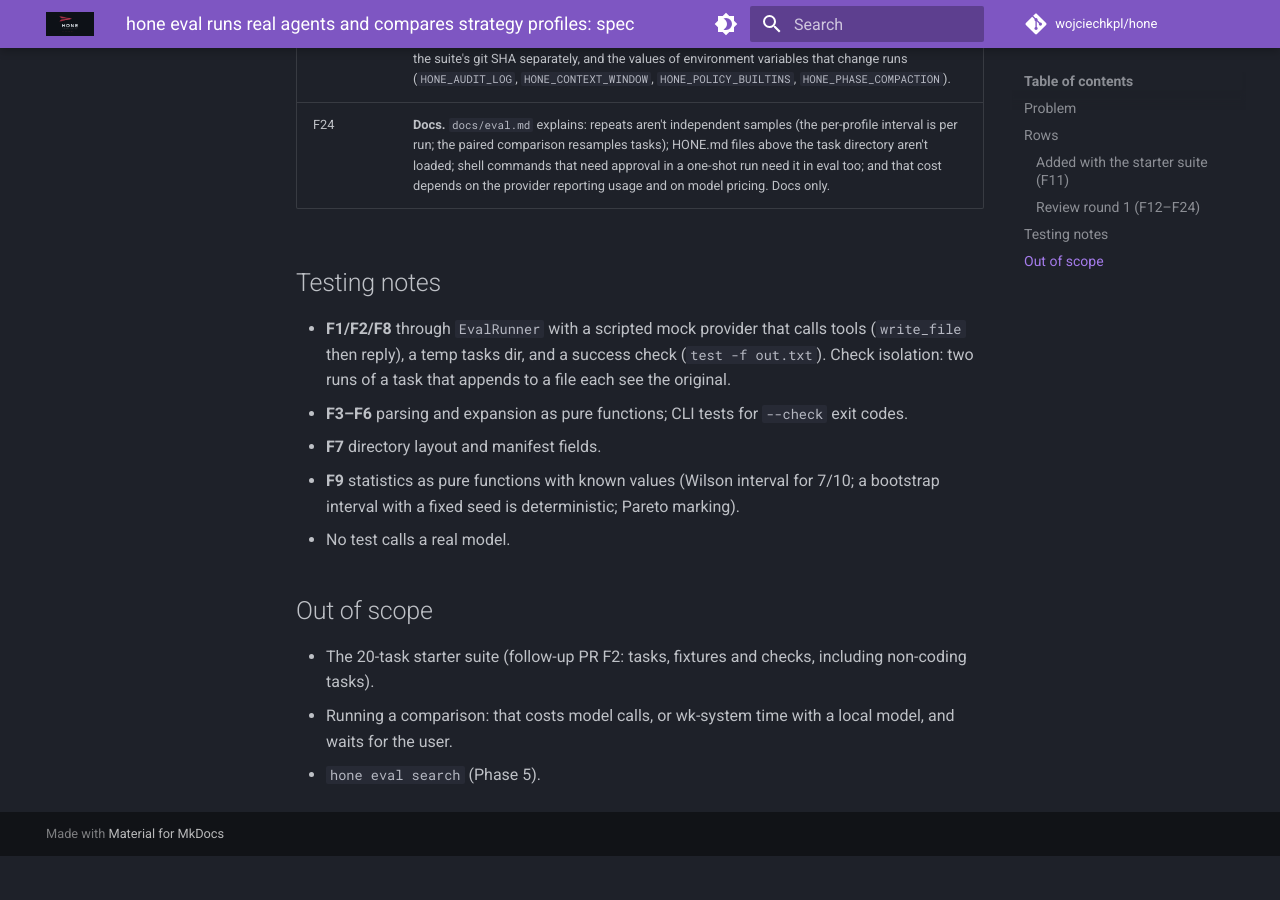
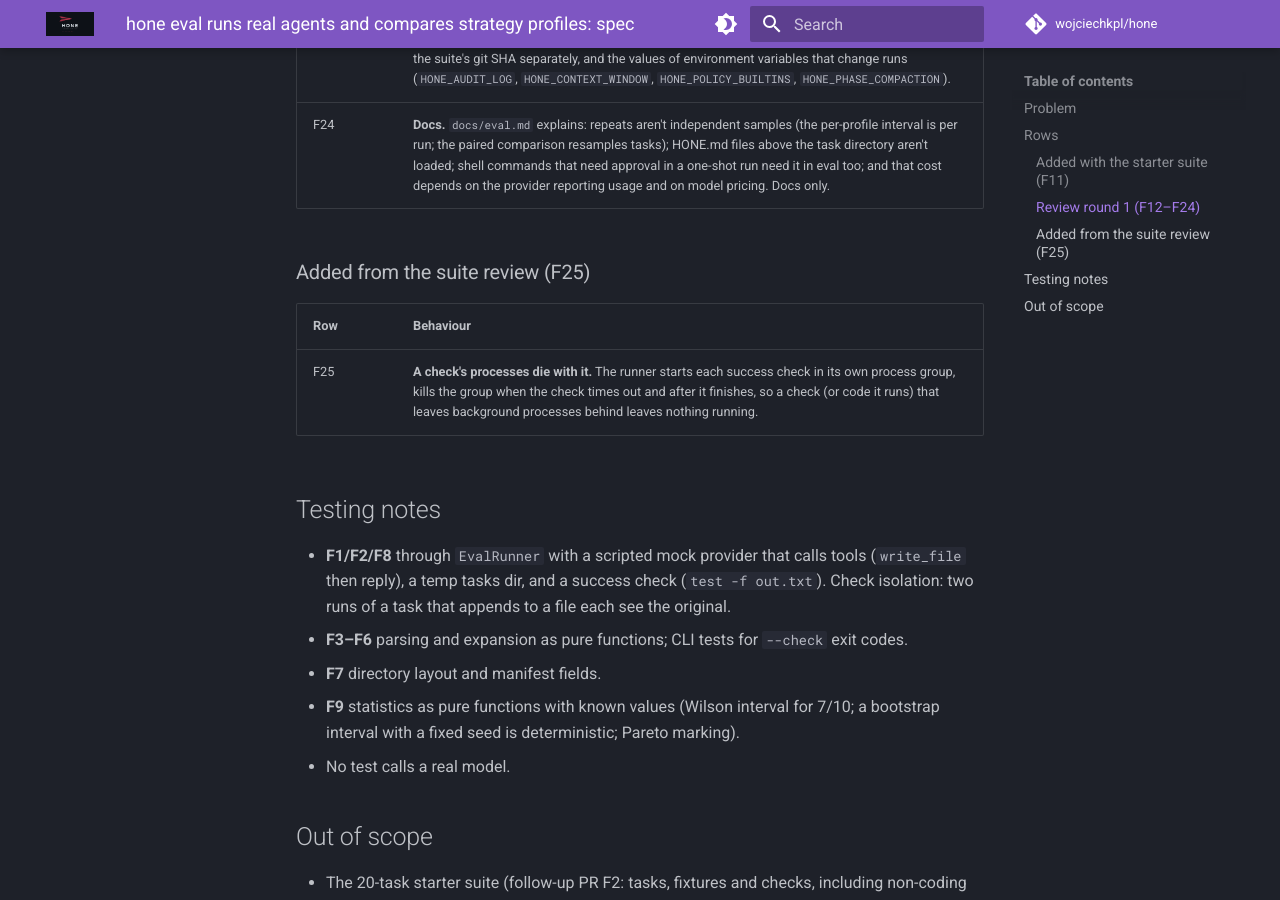
Before and after one commit to wojciechkpl/hone, an MkDocs documentation site: the page built from docs/plans/eval-profiles-spec.md, in a window 1280 px wide and 900 px high, scrolled down 3608 px. Built offline with MkDocs 1.6.1 and Material for MkDocs 9.7.7, drawn with Linux system fonts in a browser that asks for light colours; comment, search, counter and statistics services are not loaded; before the commit the page ends 4464 px from its top, so only the background shows below that.

Commit message:
docs: eval spec F25 (checks run in their own process group)

```diff
--- a/docs/plans/eval-profiles-spec.md
+++ b/docs/plans/eval-profiles-spec.md
@@ -62,6 +62,12 @@ flowchart LR
 | F23 | **The manifest says what ran.** It records hone's build version and git SHA (from build metadata), the suite's git SHA separately, and the values of environment variables that change runs (`HONE_AUDIT_LOG`, `HONE_CONTEXT_WINDOW`, `HONE_POLICY_BUILTINS`, `HONE_PHASE_COMPACTION`). |
 | F24 | **Docs.** `docs/eval.md` explains: repeats aren't independent samples (the per-profile interval is per run; the paired comparison resamples tasks); HONE.md files above the task directory aren't loaded; shell commands that need approval in a one-shot run need it in eval too; and that cost depends on the provider reporting usage and on model pricing. Docs only. |
 
+### Added from the suite review (F25)
+
+| Row | Behaviour |
+|---|---|
+| F25 | **A check's processes die with it.** The runner starts each success check in its own process group, kills the group when the check times out and after it finishes, so a check (or code it runs) that leaves background processes behind leaves nothing running. |
+
 ## Testing notes
 
 - **F1/F2/F8** through `EvalRunner` with a scripted mock provider that calls tools (`write_file` then reply), a temp tasks dir, and a success check (`test -f out.txt`). Check isolation: two runs of a task that appends to a file each see the original.
```
